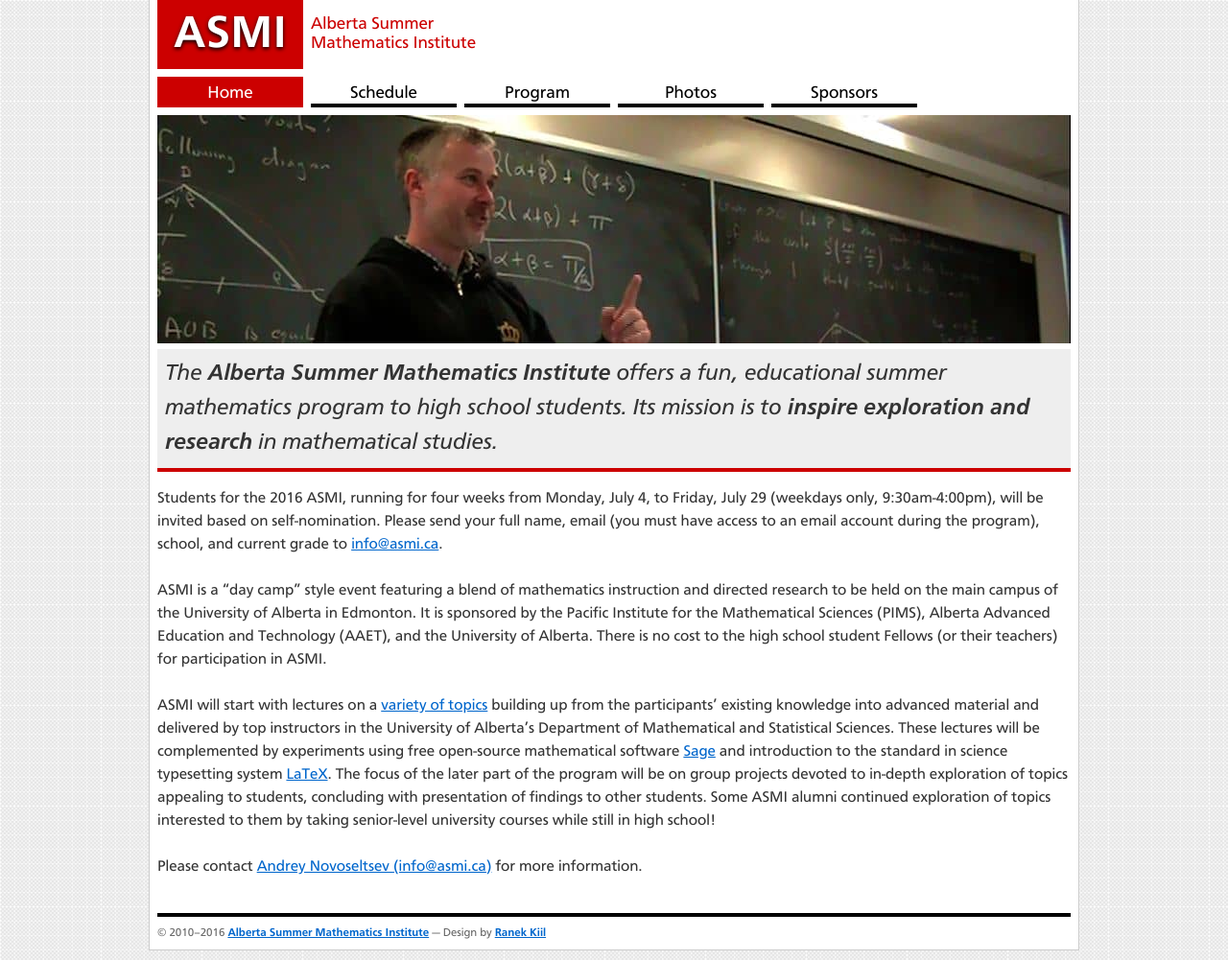
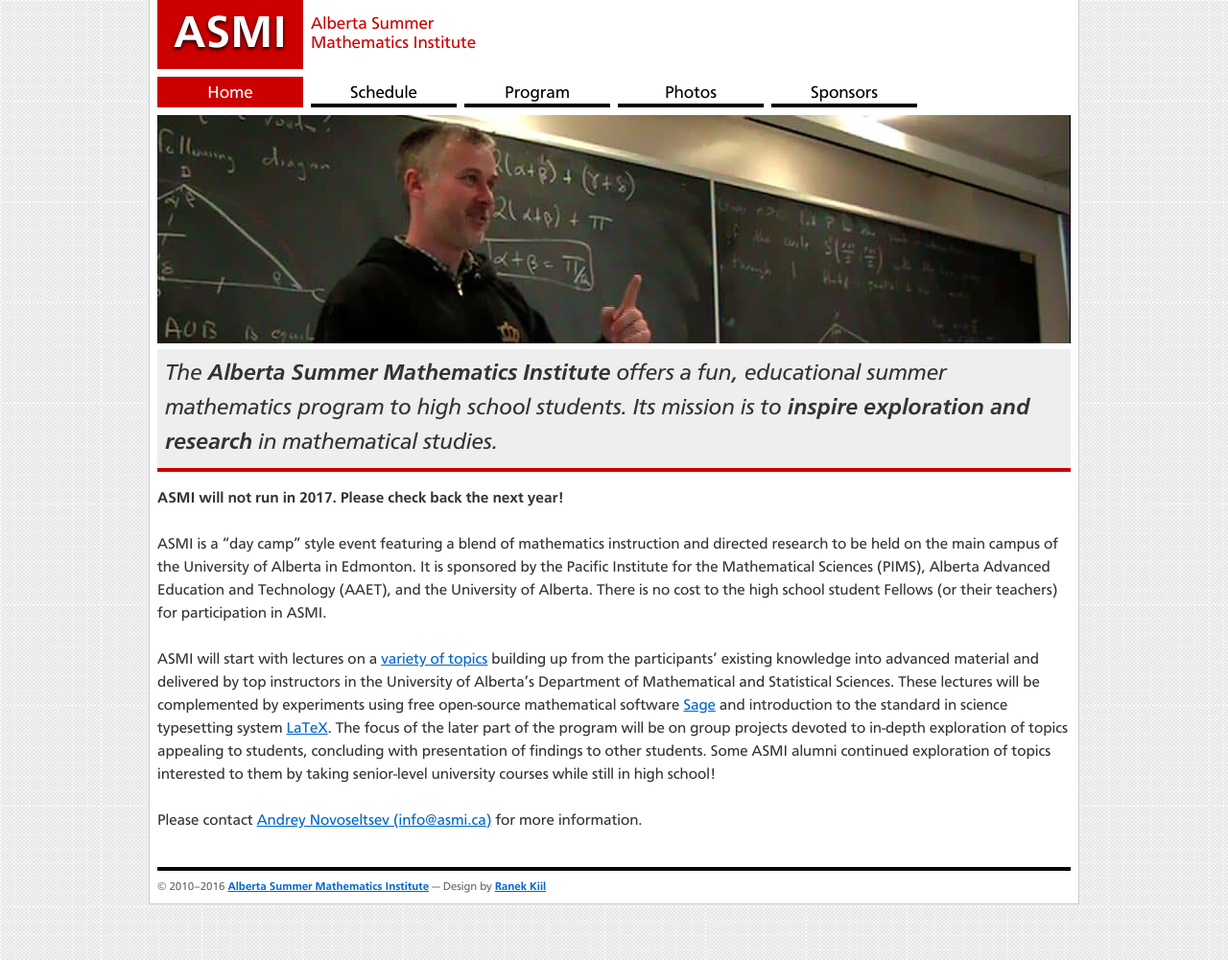
Before and after one commit to asmi-ca/asmi.ca, a Jekyll site: the page built from pages/home.md, in a window 1280 px wide. Shown: the whole page at 96% size. Built offline with Jekyll 4.4.1, drawn with Linux system fonts in a browser that asks for light colours; comment, search, counter and statistics services are not loaded.

Commit message:
Update home.md

```diff
--- a/pages/home.md
+++ b/pages/home.md
@@ -17,7 +17,7 @@ nav-index: 10
 	The <strong>Alberta Summer Mathematics Institute</strong> offers a fun, educational summer mathematics program to high school students. Its mission is to <strong>inspire exploration and research</strong> in mathematical studies.
 </div>
 
-Students for the 2016 ASMI, running for four weeks from Monday, July 4, to Friday, July 29 (weekdays only, 9:30am-4:00pm), will be invited based on self-nomination. Please send your full name, email (you must have access to an email account during the program), school, and current grade to [info@asmi.ca](mailto:info@asmi.ca).
+<strong>ASMI will not run in 2017. Please check back the next year!</strong>
 
 ASMI is a "day camp" style event featuring a blend of mathematics instruction and directed research to be held on the main campus of the University of Alberta in Edmonton. It is sponsored by the Pacific Institute for the Mathematical Sciences (PIMS), Alberta Advanced Education and Technology (AAET), and the University of Alberta. There is no cost to the high school student Fellows (or their teachers) for participation in ASMI.
 
```
